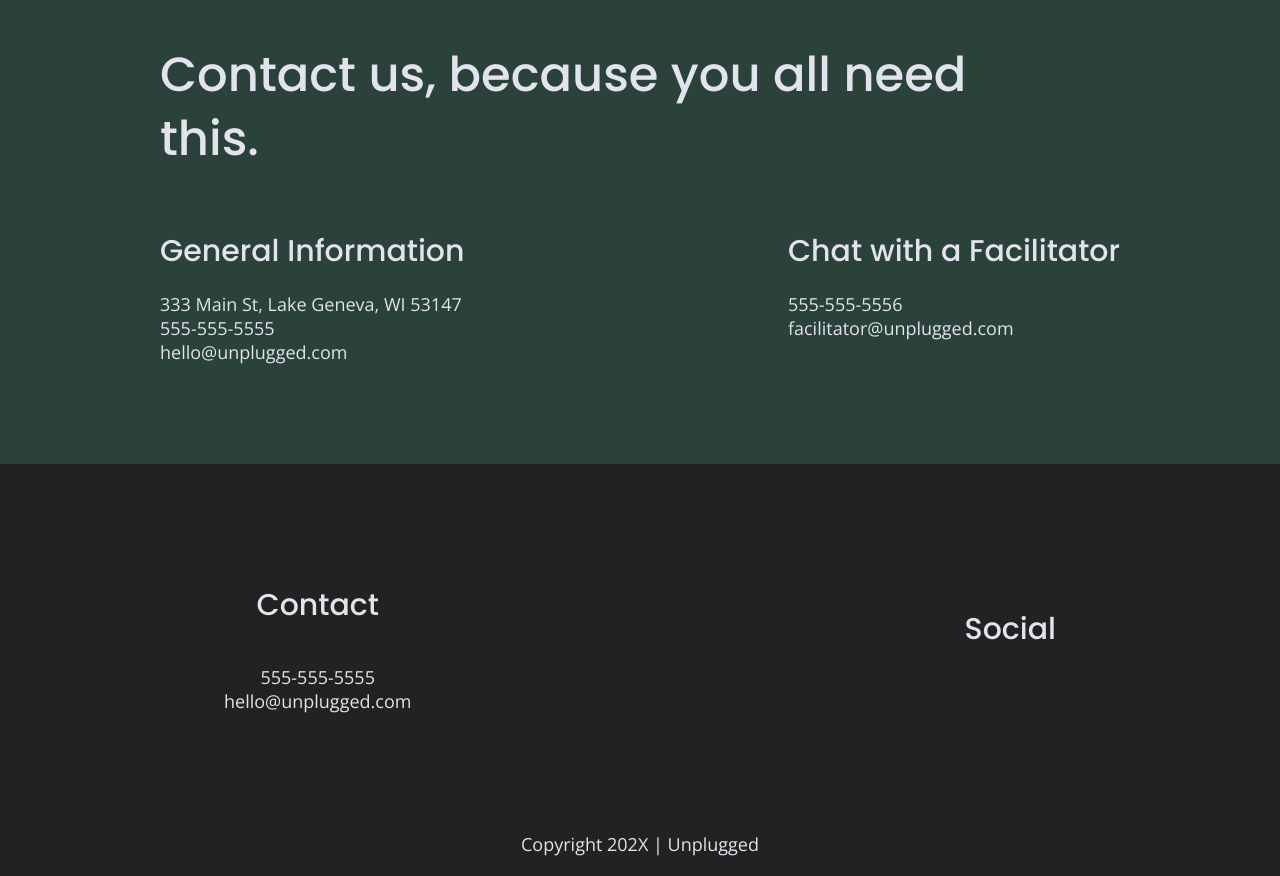
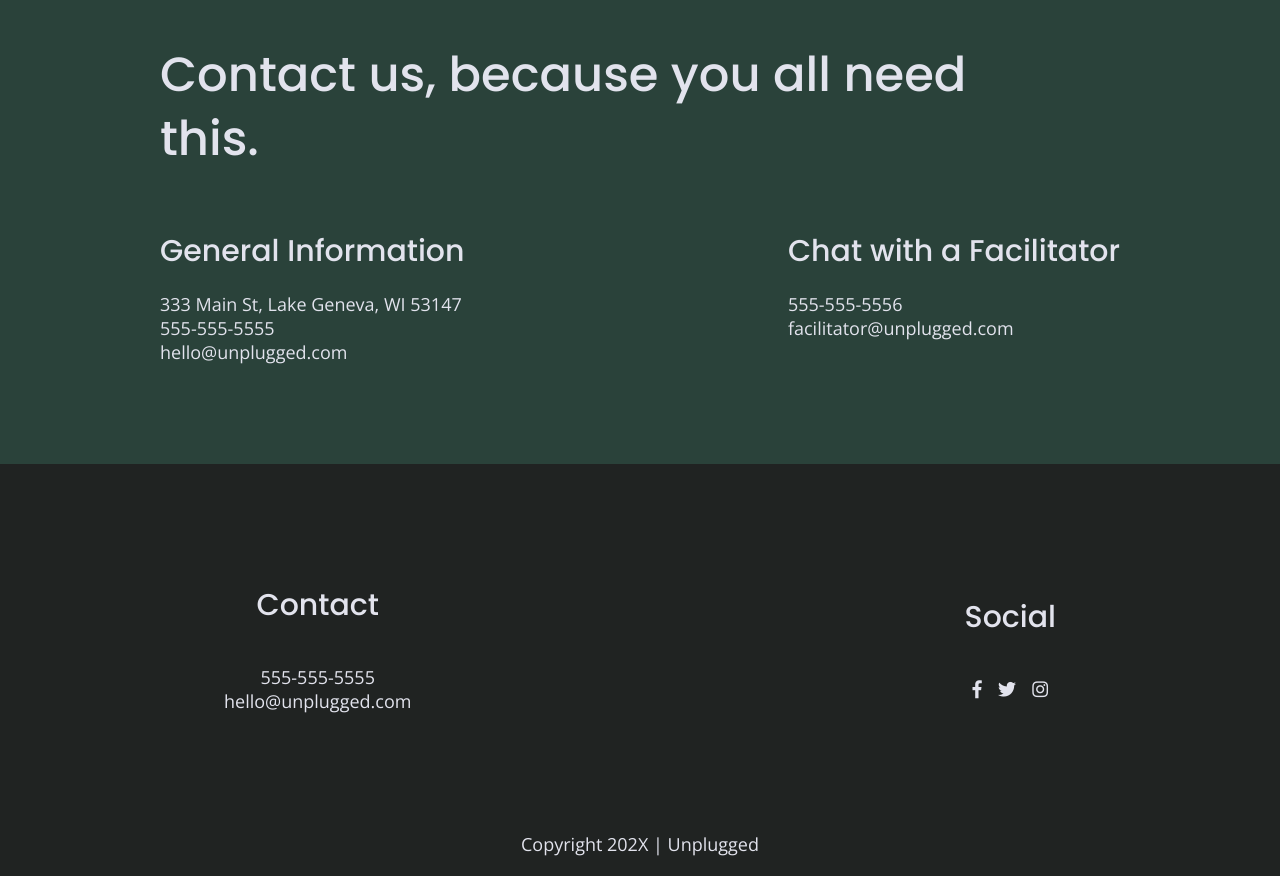
Before and after one commit to ana3nity/practice-project, a plain HTML site: page about/index.html in a window 1280 px wide. Shown: the part 1219-2095 px from the top of the page. Drawn offline with nearby package versions, Linux system fonts and the light colour scheme.

Commit message:
Added more icons

```diff
--- a/about/index.html
+++ b/about/index.html
@@ -13,6 +13,8 @@
   <!-- Place favicon.ico in the root directory -->
   <!-- Google Fonts -->
   <link href="https://fonts.googleapis.com/css?family=Open+Sans:400,700|Poppins:500,700" rel="stylesheet">
+  <!-- FontAwesome CDN version 5.5 -->
+  <link rel="stylesheet" href="https://use.fontawesome.com/releases/v5.5.0/css/all.css">
   <link rel="stylesheet" href="../css/normalize.css">
   <link rel="stylesheet" href="../css/main.css">
 </head>
@@ -64,9 +66,11 @@
 
     <section class="map">
       <figure>
-           <iframe src="https://www.google.com/maps/embed?pb=!1m18!1m12!1m3!1d2937.264848877189!2d-88.42986248453636!3d42.59212397917199!2m3!1f0!2f0!3f0!3m2!1i1024!2i768!4f13.1!3m3!1m2!1s0x88058bbbacb5568f%3A0xac5d9a1fbeb32534!2s333+W+Main+St%2C+Lake+Geneva%2C+WI+53147!5e0!3m2!1sen!2sus!4v1541558469187" width="600" height="450" frameborder="0" style="border:0" allowfullscreen></iframe>
+        <iframe
+          src="https://www.google.com/maps/embed?pb=!1m18!1m12!1m3!1d2937.264848877189!2d-88.42986248453636!3d42.59212397917199!2m3!1f0!2f0!3f0!3m2!1i1024!2i768!4f13.1!3m3!1m2!1s0x88058bbbacb5568f%3A0xac5d9a1fbeb32534!2s333+W+Main+St%2C+Lake+Geneva%2C+WI+53147!5e0!3m2!1sen!2sus!4v1541558469187"
+          width="600" height="450" frameborder="0" style="border:0" allowfullscreen></iframe>
       </figure>
- </section>
+    </section>
 
     <section class="contact-section">
       <div class="content-wrapper">
@@ -116,13 +120,13 @@
           <h4>Social</h4>
           <div class="social-icons">
             <p>
-              <a href="https://www.facebook.com/Skillcrush/" target="_blank"></a>
+              <a href="https://www.facebook.com/Skillcrush/" target="_blank"><i class="fab fa-facebook-f"></i></a>
             </p>
             <p>
-              <a href="https://twitter.com/Skillcrush" target="_blank"></a>
+              <a href="https://twitter.com/Skillcrush" target="_blank"><i class="fab fa-twitter"></i></a>
             </p>
             <p>
-              <a href="https://www.instagram.com/skillcrush/" target="_blank"></a>
+              <a href="https://www.instagram.com/skillcrush/" target="_blank"><i class="fab fa-instagram"></i></a>
             </p>
           </div>
         </div>
```
Also changed, not shown: faq/index.html (+5 -3 lines), index.html (+3 -3 lines).
